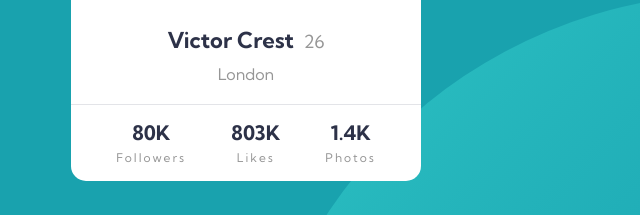
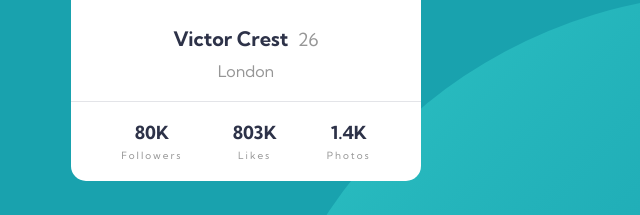
Before and after one commit to RodwinZA/profile-card-component, a plain HTML site: page index.html in a window 1280 px wide. Shown: the part 407-622 px from the top of the page, 394-1034 px from the left. Drawn offline with Linux system fonts and the light colour scheme.

Commit message:
font-size adjustments

```diff
--- a/css/styles.css
+++ b/css/styles.css
@@ -72,7 +72,7 @@ body {
 }
 
 .card .name {
-    font-size: 22px;
+    font-size: 20px;
     font-weight: 700;
     margin-top: 70px;
     text-align: center;
@@ -114,13 +114,13 @@ hr {
 
 .stats-name {
     color: hsl(0, 0%, 59%);
-    font-size: 12px;
+    font-size: 10px;
     letter-spacing: 2px;
 }
 
 .followers,
 .likes,
 .photos {
-    font-size: 20px;
+    font-size: 18px;
     text-align: center;
 }
```
